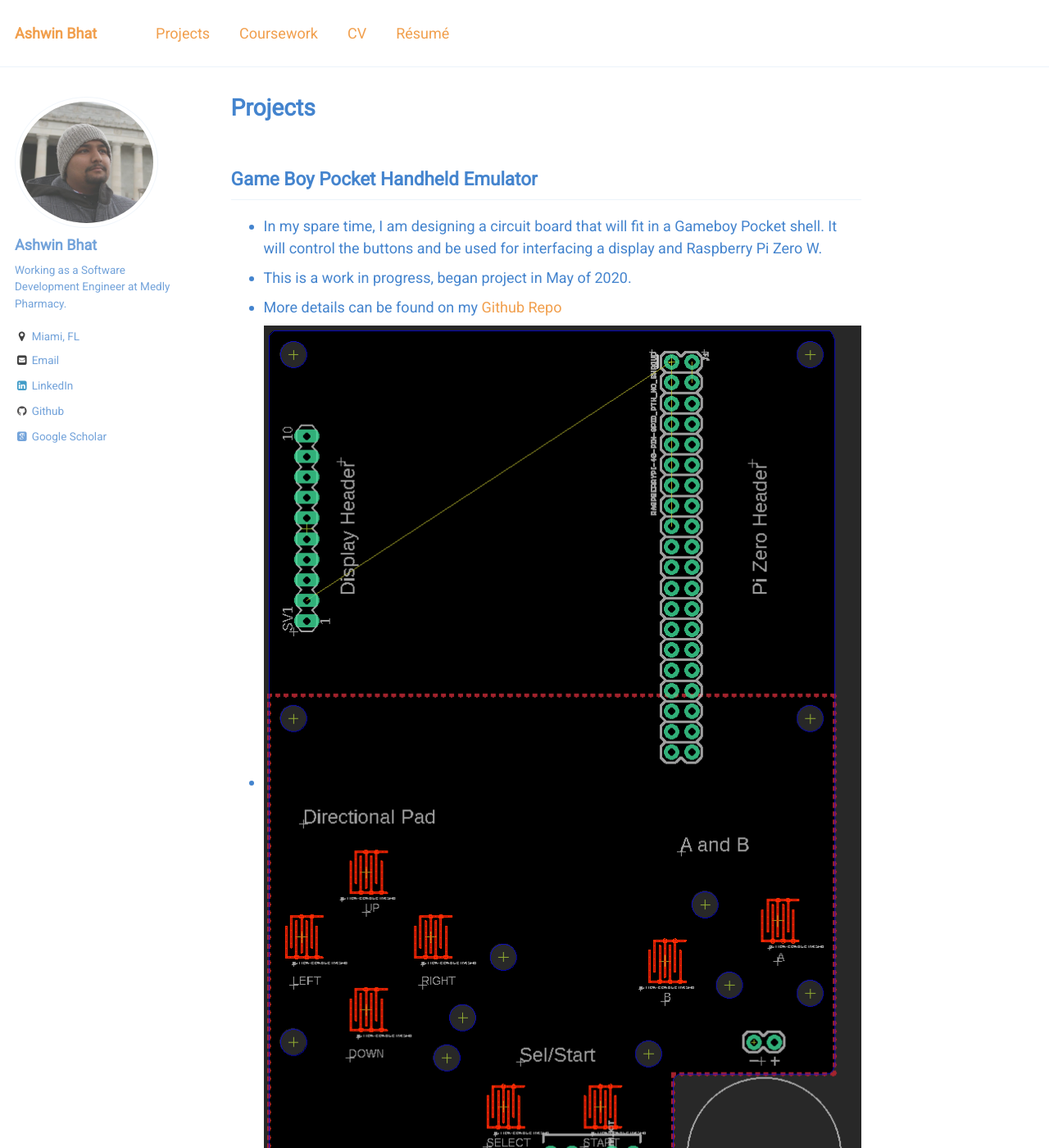
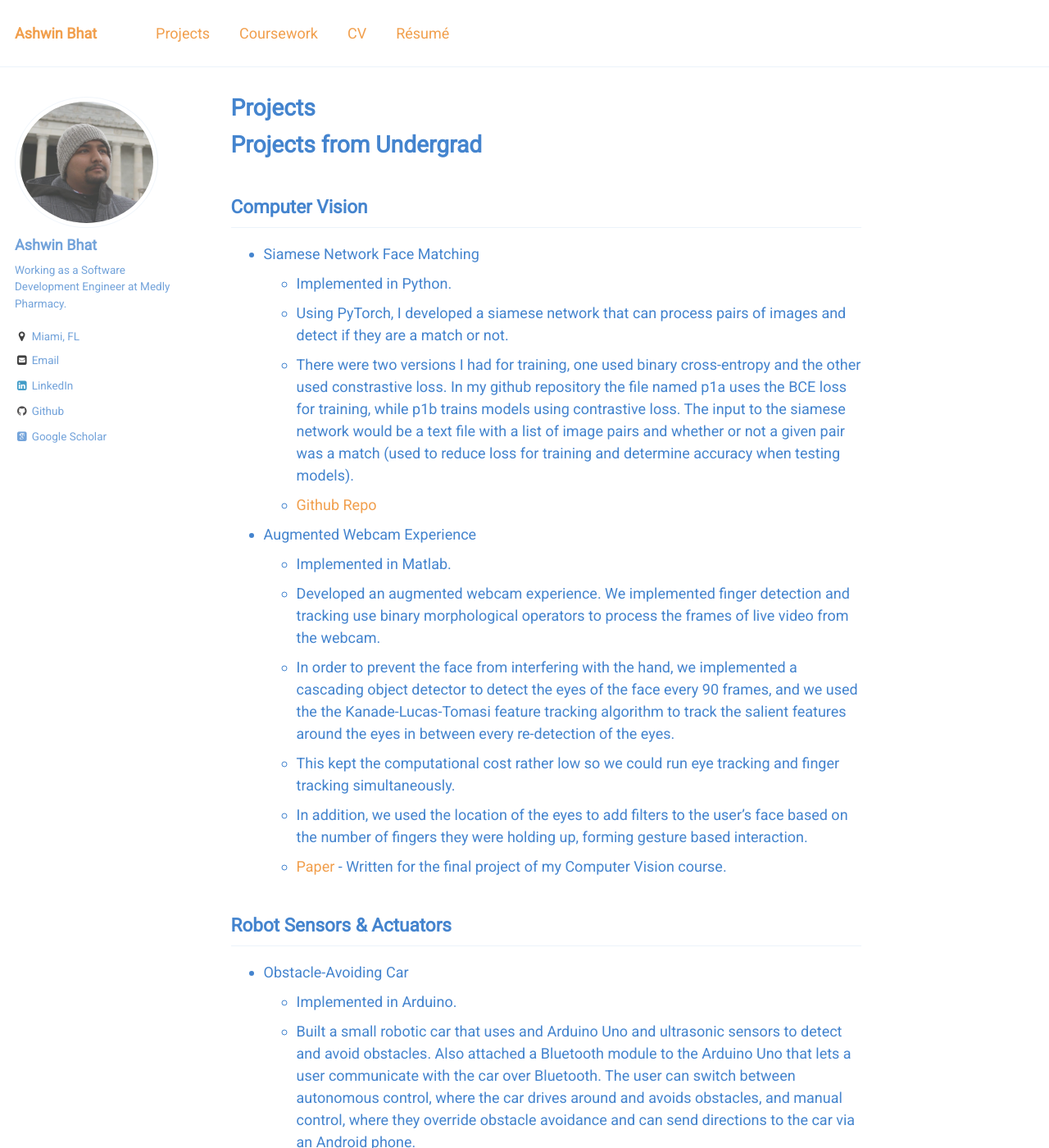
Before and after one commit to The-Shwin/the-shwin.github.io, a Jekyll site: the page built from _pages/projects.md, in a window 1280 px wide and 1400 px high. Shown: the whole window at 82% size. Built offline with Jekyll 4.4.1, drawn with Linux system fonts in a browser that asks for light colours; some web fonts are replaced; some of the changed text lies outside the part shown.

Commit message:
Update projects.md

```diff
--- a/_pages/projects.md
+++ b/_pages/projects.md
@@ -16,17 +16,6 @@ author_profile: true
 </html>
 
 {% include base_path %}
-
-## Game Boy Pocket Handheld Emulator
-* In my spare time, I am designing a circuit board that will fit in a Gameboy Pocket shell. It will control the buttons and be used for interfacing a display and Raspberry Pi Zero W.
-* This is a work in progress, began project in May of 2020.
-* More details can be found on my [Github Repo](https://github.com/The-Shwin/GBPocketEmulator)
-* [![Board Image](/images/TopView-3May2020.PNG)](https://github.com/The-Shwin/GBPocketEmulator/blob/master/TopView-3May2020.PNG)
-
-## Text Adventure Game
-* In my spare time, I am writing a text adventure game in Python. This is in early stages.
-* More details can be found on my [Github Repo](https://github.com/The-Shwin/Textsplore)
-
 Projects from Undergrad
 ======
 ## Computer Vision
```
